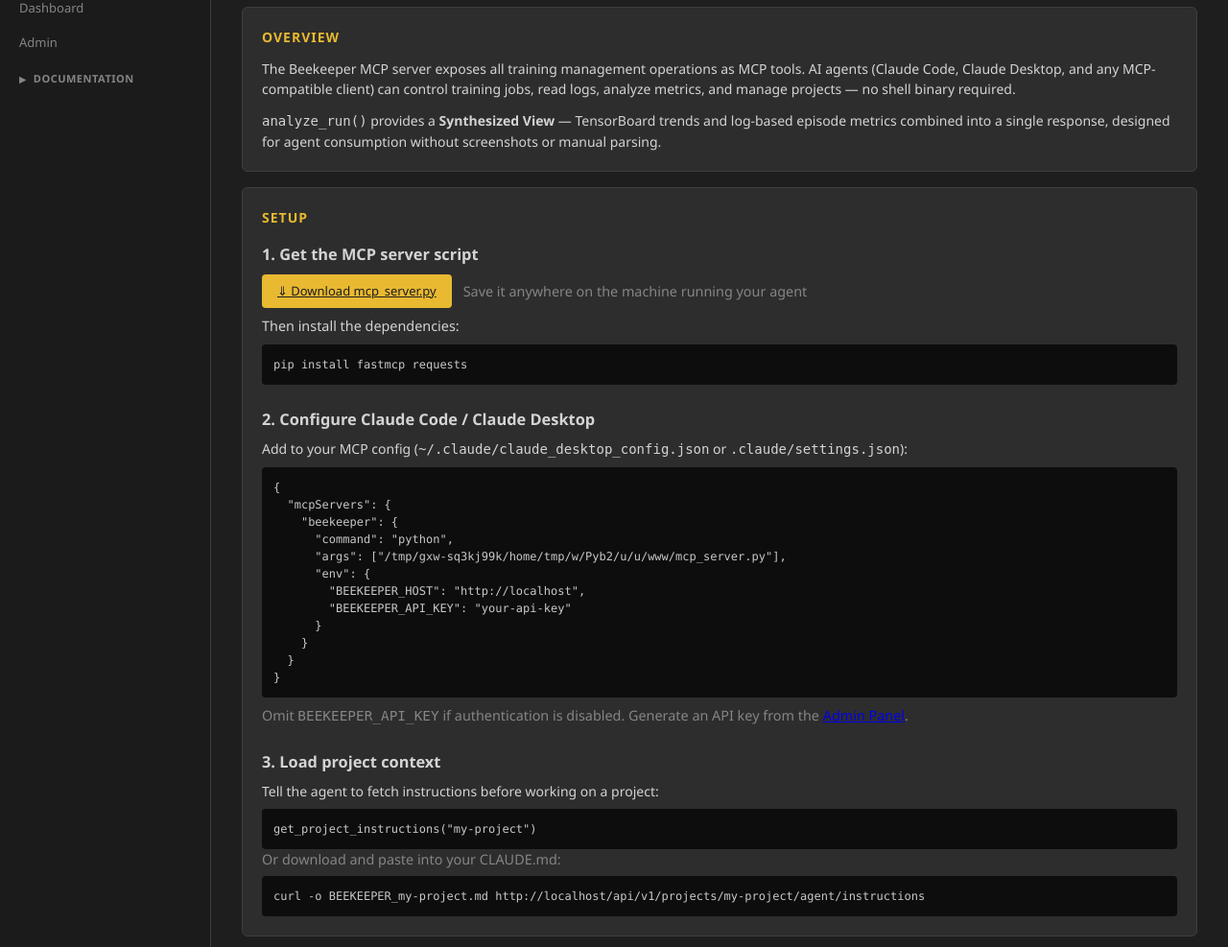
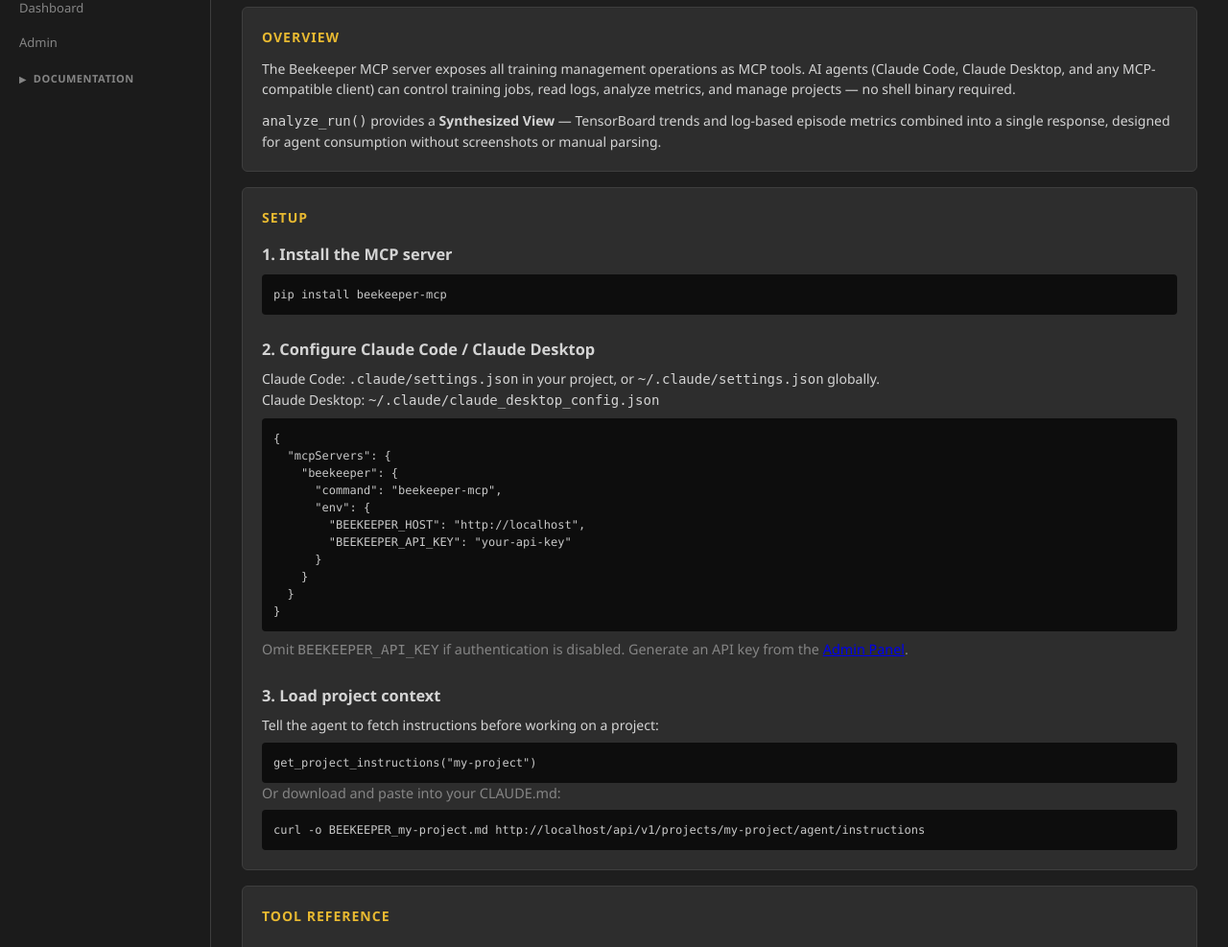
Before and after one commit to bobcowher/beekeeper, a Flask app: page /api/v1/mcp in a window 1280 px wide. Shown: the part 74-1061 px from the top of the page at 96% size. Run offline with Flask 3, Linux system fonts and the light colour scheme; some libraries are stand-ins or nearby versions.

Commit message:
feat: pip install beekeeper-mcp pattern + fix clipboard on http
- project.html / mcp.html: Step 1 is now pip install beekeeper-mcp,
  config uses beekeeper-mcp command with no path argument
- files.js: copy curl fallback for non-secure contexts (http://)

```diff
--- a/templates/mcp.html
+++ b/templates/mcp.html
@@ -25,23 +25,18 @@
 <section class="card">
     <h2>Setup</h2>
 
-    <h3 style="margin-top: 1rem; margin-bottom: 0.5rem;">1. Get the MCP server script</h3>
-    <div style="margin-bottom: 0.5rem; display: flex; gap: 0.75rem; flex-wrap: wrap; align-items: center;">
-        <a href="{{ url_for('api_v1.download_mcp_server') }}" class="btn btn-primary" style="display: inline-flex; align-items: center; gap: 0.5rem;">
-            &#8659; Download mcp_server.py
-        </a>
-        <span style="color: var(--text-secondary); font-size: 0.9rem;">Save it anywhere on the machine running your agent</span>
-    </div>
-    <p style="margin-top: 0.5rem; margin-bottom: 0.5rem; font-size: 0.9rem;">Then install the dependencies:</p>
-    <pre class="api-examples">pip install fastmcp requests</pre>
+    <h3 style="margin-top: 1rem; margin-bottom: 0.5rem;">1. Install the MCP server</h3>
+    <pre class="api-examples">pip install beekeeper-mcp</pre>
 
     <h3 style="margin-top: 1.5rem; margin-bottom: 0.5rem;">2. Configure Claude Code / Claude Desktop</h3>
-    <p style="margin-bottom: 0.5rem;">Add to your MCP config (<code>~/.claude/claude_desktop_config.json</code> or <code>.claude/settings.json</code>):</p>
+    <p style="margin-bottom: 0.5rem;">
+        Claude Code: <code>.claude/settings.json</code> in your project, or <code>~/.claude/settings.json</code> globally.<br>
+        Claude Desktop: <code>~/.claude/claude_desktop_config.json</code>
+    </p>
     <pre class="api-examples">{
   "mcpServers": {
     "beekeeper": {
-      "command": "python",
-      "args": ["{{ mcp_server_path }}"],
+      "command": "beekeeper-mcp",
       "env": {
         "BEEKEEPER_HOST": "http://{{ request.host }}",
         "BEEKEEPER_API_KEY": "your-api-key"
```
Also changed, not shown: static/js/files.js (+12 -3 lines), templates/project.html (+3 -12 lines).
